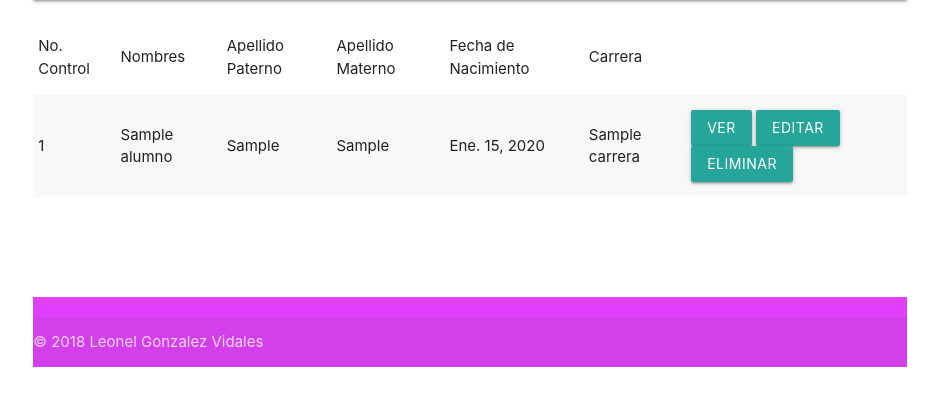
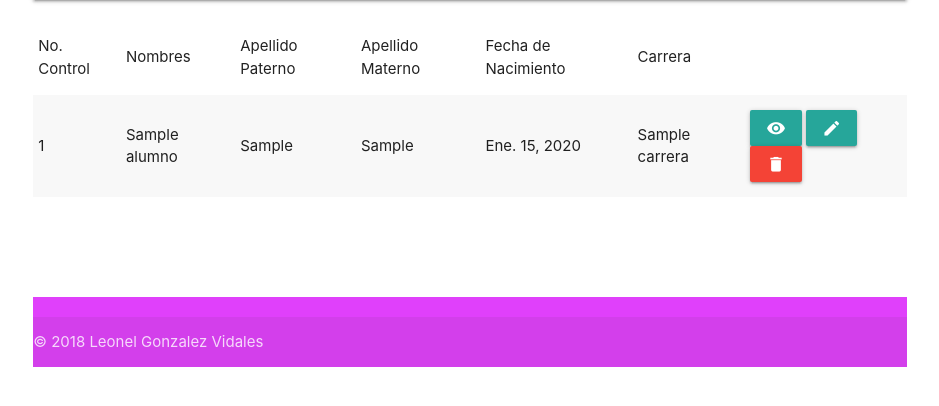
Before and after one commit to leonelgv/ProyectoDjango, a Django app: template templates/crudalumnos/alumnos_list.html in a window 1280 px wide. Shown: the part 64-470 px from the top of the page, without its empty margins (170-1109 px from the left). Run offline with Django 3.2, Linux system fonts and the light colour scheme; the template is opened without the code that fills it: values that come from a table or form of the project are taken from there, others are empty; tables that the repository leaves empty hold one stand-in row (values such as "Sample post"); parts of the project's set-up code (start-up, migrations or seed data) failed here and were passed over; some libraries are stand-ins or nearby versions.

Commit message:
Se solucionaron problemas de diseño en las plantillas

```diff
--- a/templates/crudalumnos/alumnos_form.html
+++ b/templates/crudalumnos/alumnos_form.html
@@ -7,7 +7,7 @@
 	            {% csrf_token %}
 	            {{ form.as_p }}
 	            <button class="btn" type="submit">Guardar<i class="material-icons right">send</i></button>
-	            <a class= "btn" href="#">Cancelar<i class="material-icons right">cancel</i></a>
+	            <a class= "btn" href="{% url 'alumnos:alumnos_listar' %}">Cancelar<i class="material-icons right">cancel</i></a>
             </form>
         </div>
     </div>
--- a/templates/crudalumnos/alumnos_list.html
+++ b/templates/crudalumnos/alumnos_list.html
@@ -25,9 +25,9 @@
 			        <td>{{ alumnos.fecha_nacimiento }}</td>
 			        <td>{{ alumnos.carreras }}</td>
 			        <td>
-				        <a class="btn btn-primary" href="#">Ver</a>
-				        <a class="btn btn-primary" href="{% url 'alumnos:alumno_editar' alumnos.nocontrol %}">Editar</a>
-				        <a class="btn btn-danger" href="{% url 'alumnos:alumno_eliminar' alumnos.nocontrol %}">Eliminar</a>
+				        <a class="btn" href="#"><i class="material-icons">visibility</i> </a>
+                        <a class="btn" href="{% url 'alumnos:alumno_editar' alumnos.nocontrol %}"><i class="material-icons">create</i></a>
+                        <a class="btn red" href="{% url 'alumnos:alumno_eliminar' alumnos.nocontrol %}"><i class="material-icons">delete</i></a>
 			        </td>
 		        </tr>
 		        {% endfor %}
```
